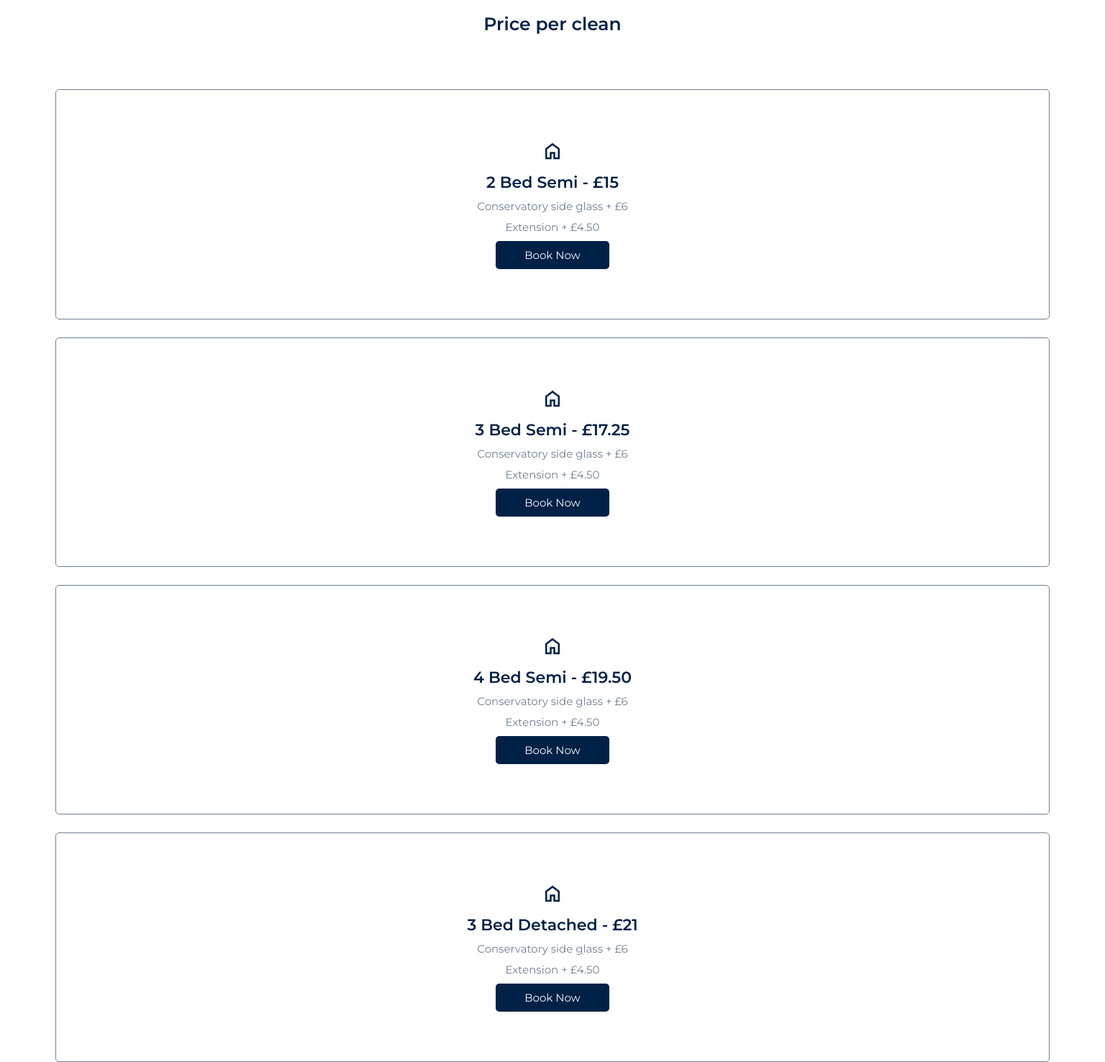
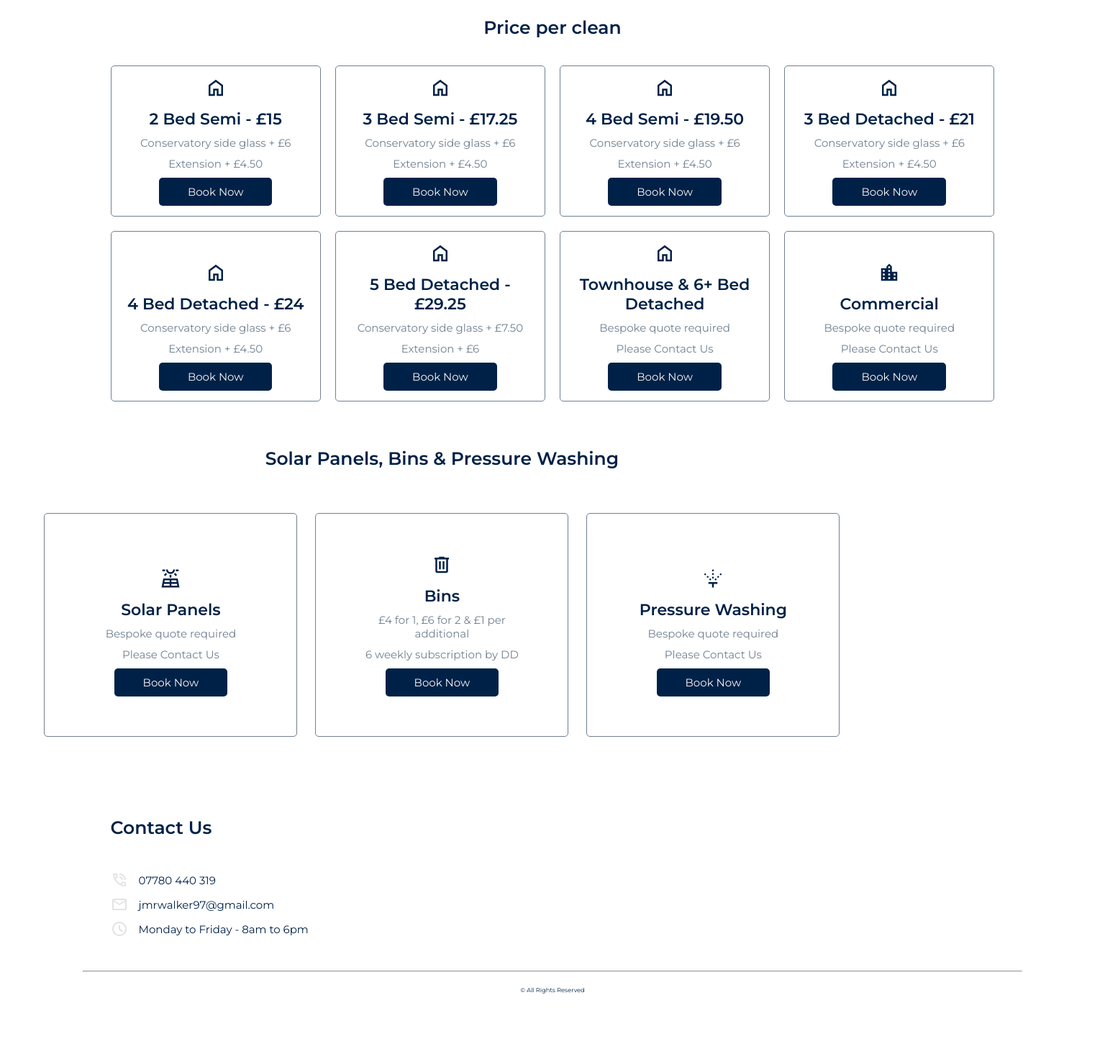
Before and after one commit to Joe-Wa1ker/Clearline_website, a plain HTML site: page pricing.html in a window 1536 px wide. Shown: the part 342-1818 px from the top of the page at 72% size. After the commit the page ends 1773 px from the top, so only its background shows below. Drawn offline with Linux system fonts and the light colour scheme.

Commit message:
formatting flex and grids

```diff
--- a/pricing.html
+++ b/pricing.html
@@ -39,7 +39,7 @@
 
             <div class="pricing__main-windows-card-container">
 
-                <div class="pricing__main-card">
+                <div class="pricing__main-card card1">
 
                     <div class="pricing__main-card-text-cont">
                         <h3>2 Bed Semi - £15</h3>
@@ -53,7 +53,7 @@
 
                 </div>
 
-                <div class="pricing__main-card">
+                <div class="pricing__main-card card2">
 
                     <div class="pricing__main-card-text-cont">
                         <h3>3 Bed Semi - £17.25</h3>
@@ -67,7 +67,7 @@
 
                 </div>
 
-                <div class="pricing__main-card">
+                <div class="pricing__main-card card3">
 
                     <div class="pricing__main-card-text-cont">
                         <h3>4 Bed Semi - £19.50</h3>
@@ -81,7 +81,7 @@
 
                 </div>
 
-                <div class="pricing__main-card">
+                <div class="pricing__main-card card4">
 
                     <div class="pricing__main-card-text-cont">
                         <h3>3 Bed Detached - £21</h3>
@@ -95,7 +95,7 @@
 
                 </div>
 
-                <div class="pricing__main-card">
+                <div class="pricing__main-card card5">
 
                     <div class="pricing__main-card-text-cont">
                         <h3>4 Bed Detached - £24</h3>
@@ -109,7 +109,7 @@
 
                 </div>
 
-                <div class="pricing__main-card">
+                <div class="pricing__main-card card6">
 
                     <div class="pricing__main-card-text-cont">
                         <h3>5 Bed Detached - £29.25</h3>
@@ -123,7 +123,7 @@
 
                 </div>
 
-                <div class="pricing__main-card">
+                <div class="pricing__main-card card7">
 
                     <div class="pricing__main-card-text-cont">
                         <h3>Townhouse & 6+ Bed Detached</h3>
@@ -137,7 +137,7 @@
 
                 </div>
 
-                <div class="pricing__main-card">
+                <div class="pricing__main-card card8">
 
                     <div class="pricing__main-card-text-cont">
                         <h3>Commercial</h3>
--- a/styles.css
+++ b/styles.css
@@ -575,10 +575,72 @@
 
     @media screen and (min-width:1281px) {
 
-      .our__services-card-container {
-        flex-direction: row;
-        align-items: flex-start;
+      /*===== Index/Global =====*/
+
+      .why__us {
+        max-width: 80%;
       }
 
+      .our__services {
+        max-width: 80%;
+      }
+
+      .our__services-card-container {
+        width: 100%;
+        flex-direction: row;
+        align-items: stretch;
+      }
+
+      .main__cta-container h3
+
+      footer {
+        padding: 2.5em;
+      }
+
+      .footer__contact {
+        padding: 3% 0;
+      }
+
+      /*===== Pricing =====*/
+
+      .pricing__main-windows {
+        padding: 2.5em 0;
+      }
+
+      .pricing__main-windows-card-container {
+        display: grid;
+        grid-template-columns: repeat(4, 1fr);
+        grid-template-areas:
+          "card1 card2 card3 card4"
+          "card5 card6 card7 card8";
+        gap: 2rem;
+        align-items: stretch;
+        padding: 2.5% 0;
+        width: 80%;
+      }
+
+      .card1 { grid-area: card1; }
+      .card2 { grid-area: card2; }
+      .card3 { grid-area: card3; }
+      .card4 { grid-area: card4; }
+      .card5 { grid-area: card5; }
+      .card6 { grid-area: card6; }
+      .card7 { grid-area: card7; }
+      .card8 { grid-area: card8; }
+
+      .pricing__main-other-card-container {
+        flex-direction: row;
+      }
+
+      .pricing__main-other {
+        width: 80%;
+        display: flex;
+        flex-direction: column;
+        align-content: center;
+      }
+
+      .pricing__main-other-card-container {
+        align-items: stretch;
+      }
 
     }
```
